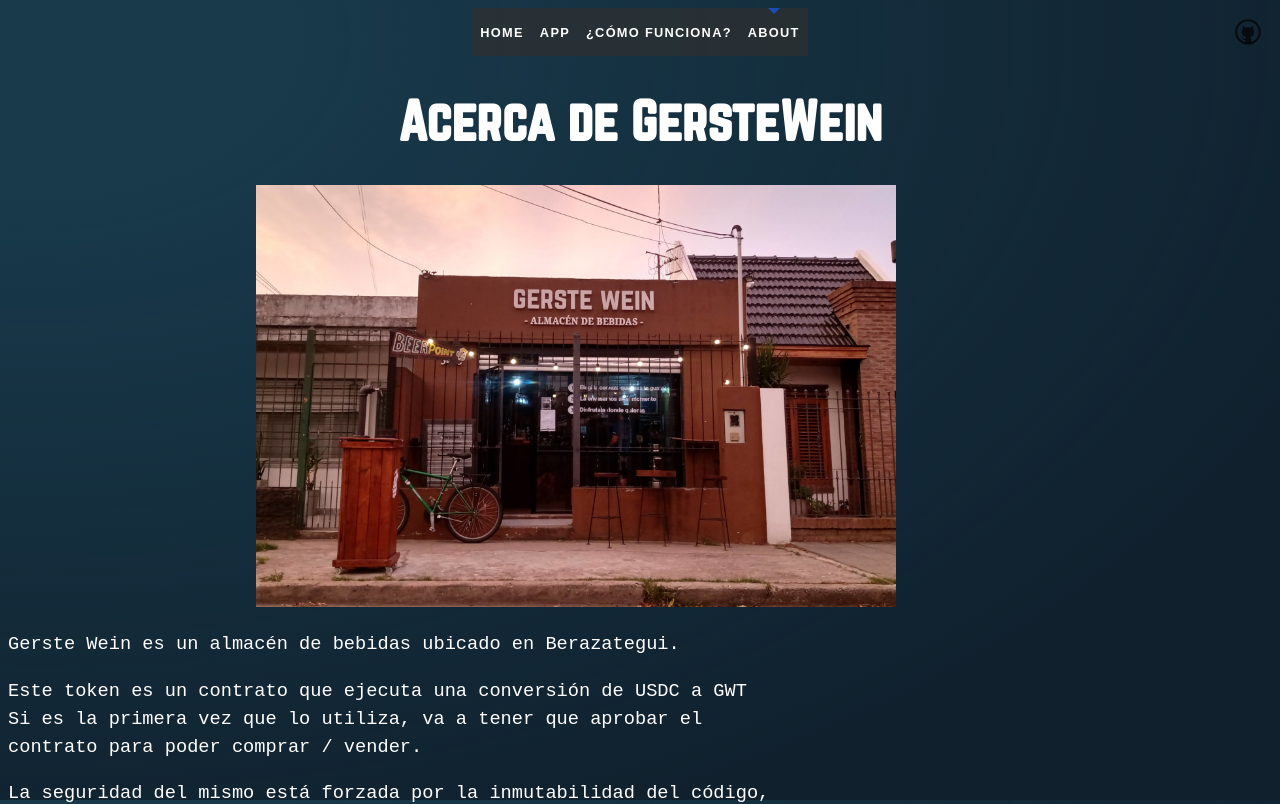
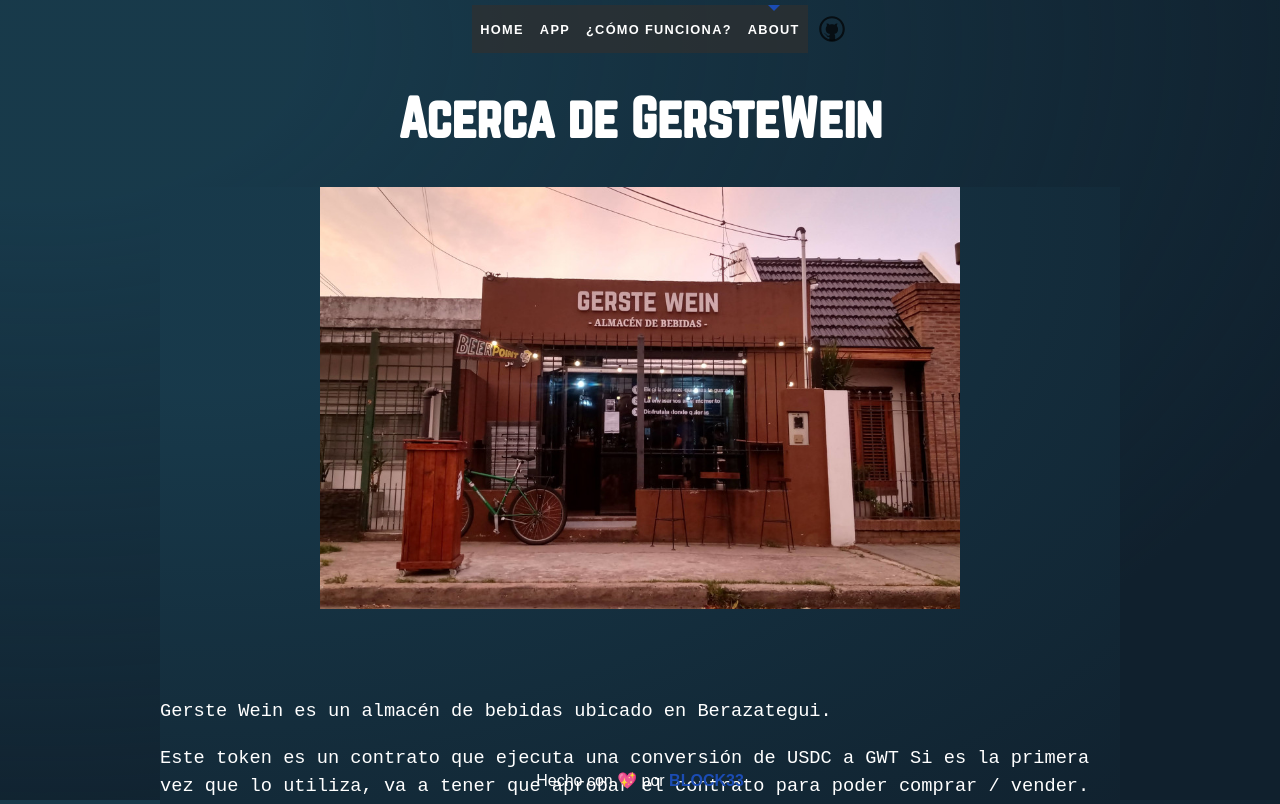
Before and after one commit to tonynoce/GersteWeinV5, a SvelteKit app in the folder packages/svelte-kit/: page /about in a window 1280 px wide. Shown: the top 804 px of the page. Built offline with nearby package versions, Linux system fonts and the light colour scheme.

Commit message:
css styling

```diff
--- a/packages/svelte-kit/src/lib/components/Header.svelte
+++ b/packages/svelte-kit/src/lib/components/Header.svelte
@@ -55,6 +55,7 @@
 	}
 
 	nav {
+		text-align: center;
 		display: flex;
 		justify-content: center;
 		--background: rgba(48, 48, 48, 0.7);
--- a/packages/svelte-kit/src/routes/+layout.svelte
+++ b/packages/svelte-kit/src/routes/+layout.svelte
@@ -5,20 +5,22 @@
 </script>
 
 <div class="app">
+</div>
 <Header />
-
 <main>
 	<slot />
 </main>
-
 <footer>
 	<p>Hecho con &#x1F496 por <a>BLOCK33</a></p>
 </footer>
-</div>
 
 
 
-<!--
+
+
+
+<style>
+/*
 		main {
 		flex: 1;
 		display: flex;
@@ -29,16 +31,17 @@
 		margin: 0 auto;
 		box-sizing: border-box;
 	}
- -->
-
-<style>
+ */
+ /*
  	.app {
 		display: flex;
 		flex-direction: column;
 		min-height: 100vh;
-	}
+	} */
 
 	footer {
+		margin-top:92vh;
+		position: fixed;
 		display: flex;
 		flex-direction: column;
 		justify-content: center;
--- a/packages/svelte-kit/src/routes/+page.svelte
+++ b/packages/svelte-kit/src/routes/+page.svelte
@@ -8,7 +8,7 @@
 
 <svelte:head>
 	<title>GersteWein Token</title>
-	<meta name="description" content="GersteWeuinToken dApp" />
+	<meta name="description" content="GersteWeinToken dApp" />
 
 </svelte:head>
 
--- a/packages/svelte-kit/src/routes/about/+page.svelte
+++ b/packages/svelte-kit/src/routes/about/+page.svelte
@@ -7,10 +7,8 @@
 	<h1>Acerca de GersteWein</h1>
 </div>
 
-<div class="img-wrapper">
+<body>
 	<img src="GersteWeinLocal_1000px.jpg" alt="GersteWein al atardecer">
-</div>
-
 	<div class="text-wrapper">
 		<p>Gerste Wein es un almacén de bebidas ubicado en Berazategui.</p>
 		<p>Este token es un contrato que ejecuta una conversión de USDC a GWT Si es la primera vez que lo
@@ -19,27 +17,20 @@
 		<p>La seguridad del mismo está forzada por la inmutabilidad del código,<br/>
 			que se encuentra alojado en la red Matic.</p>
 		</div>
+</body>
 
 
 <style>
-	.img-wrapper {
-		max-width: 48rem;
-		flex: 0.6;
-		flex-direction: column;
-		justify-content: center;
-		margin: 0 auto;
-	}
+/* 	body {
+		margin-left: 10vw;
+		margin-right: 10vw;
+	} */
 
 	img {
 		width: 50vw;
 	}
 
 	.text-wrapper {
-		max-width: 48rem;
-		flex: 0.3;
-		flex-direction: column;
-		justify-content: center;
-		align-content: center;
 		font-family: 'Courier New', Courier, monospace;
 		font-size: 14pt;
 	}
--- a/packages/svelte-kit/src/routes/app/+page.svelte
+++ b/packages/svelte-kit/src/routes/app/+page.svelte
@@ -139,6 +139,7 @@
 
 	isMetamaskInstalled()
 
+	// handle account change and set the allowanceCheck to undefined
 	function handleAccountsChanged() {
     try {
         getWindowEthereum().on('accountsChanged', (accounts:string[]) => {
@@ -249,9 +250,9 @@
 
 <style>
 
-	div {
+/* 	div {
 		margin: 1em;
-	}
+	} */
 
 	input {
 		font-family: gersteWeinFont;
--- a/packages/svelte-kit/src/routes/styles.css
+++ b/packages/svelte-kit/src/routes/styles.css
@@ -22,7 +22,13 @@
 }
 
 body {
-	min-height: 50vh;
+	display: grid;
+	justify-items: center;
+	margin-left: 5em;
+	margin-right: 5em;
+	margin-top: 5px;
+	margin-bottom: 5px;
+	height: 100%;
 	background-attachment: fixed;
 	background-color: var(--color-bg-1);
 	background-size: 100vw 100vh;
```
Lines whose indentation alone changed are shown as unchanged.
